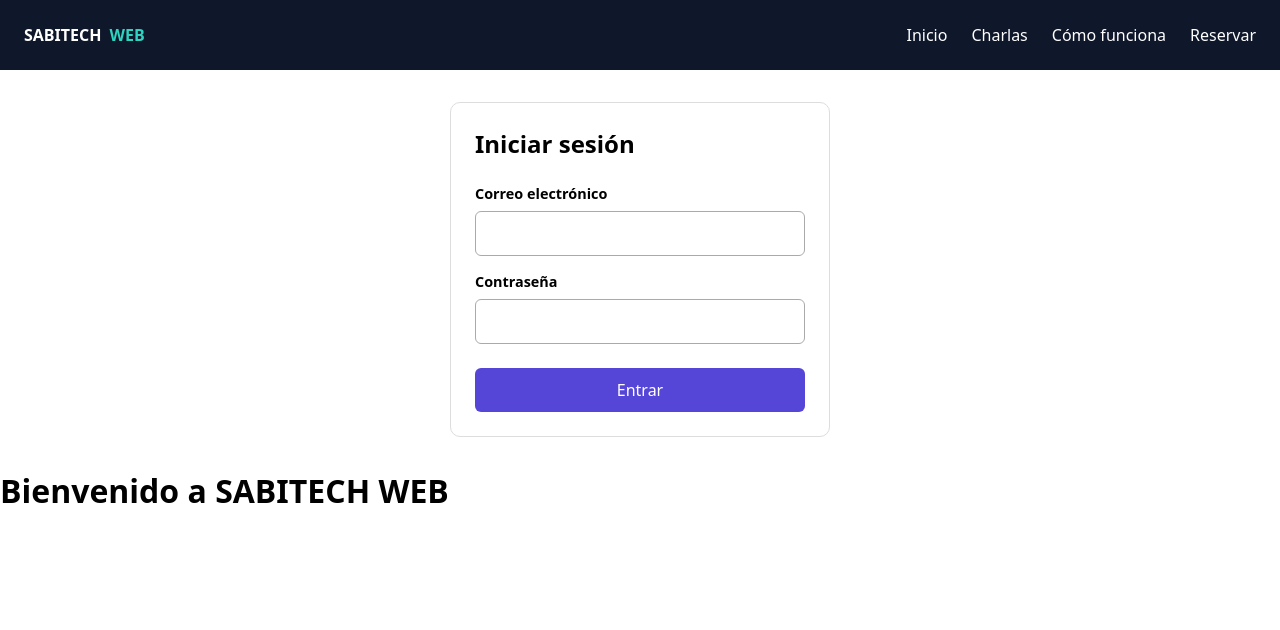
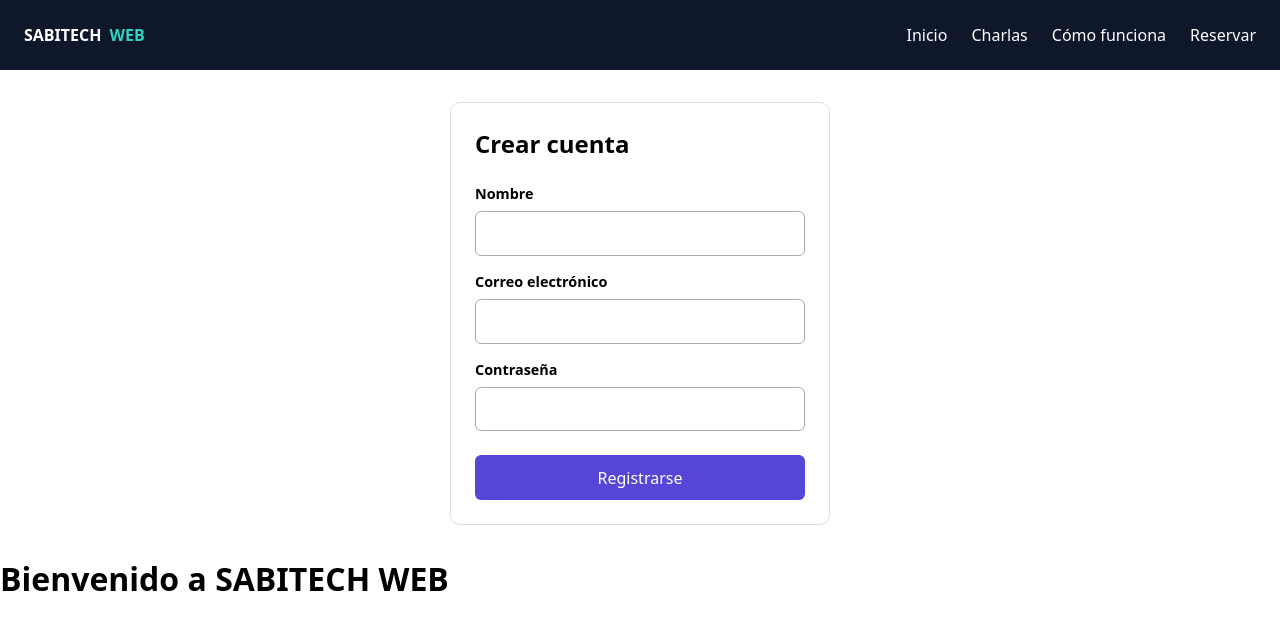
Before and after one commit to PabloGreus/Sabitech, a React app in the folder FrontEnd/: page / in a window 1280 px wide. Shown: the top 630 px of the page. Built offline with nearby package versions, Linux system fonts and the light colour scheme; the HTML template or start-up script is replaced by a standard one.

Commit message:
Se hace la pagina de register y se comprueba su funcionamiento

```diff
--- a/FrontEnd/src/App.jsx
+++ b/FrontEnd/src/App.jsx
@@ -5,6 +5,8 @@ import Logo from "./components/logo";
 import { ListarCharlasButton } from "./components/ListarCharlas";
 import TalkCard from "./views/Talkcards";
 import LoginView from "./views/LoginView";
+import MainViuw from "./views/MainView";
+import RegisterView from "./views/Registerview";
 
 export default function App() {
   const [logeado, setLogeado] = useState(false);
@@ -27,7 +29,7 @@ export default function App() {
   return (
     <>
       <Header />
-      {logeado ? <MainViuw /> : <LoginView />}
+      {logeado ? <MainViuw /> : <RegisterView />}
       <main>
         <h1 id="inicio">Bienvenido a SABITECH WEB</h1>
       </main>
--- /dev/null
+++ b/FrontEnd/src/views/Registerview.jsx
@@ -0,0 +1,99 @@
+import { useState } from "react";
+import "../css/Login.css"; // Puedes reutilizar o adaptar tus estilos de login
+
+const REGISTER_ENDPOINT = "http://localhost:8080/api/register";
+
+// Props opcional: onSuccess(usuario) se ejecuta cuando el registro es correcto
+export default function Register({ onSuccess }) {
+  const [nombre, setNombre] = useState("");
+  const [correo, setCorreo] = useState("");
+  const [contrasena, setContrasena] = useState("");
+  const [error, setError] = useState("");
+  const [enviando, setEnviando] = useState(false);
+
+  const enviar = async (e) => {
+    e.preventDefault();
+    setError("");
+    setEnviando(true);
+    console.log("Enviando registro:", nombre, correo, contrasena);
+    try {
+      const res = await fetch(REGISTER_ENDPOINT, {
+        method: "POST",
+        headers: {
+          "Content-Type": "application/json",
+          Accept: "application/json",
+        },
+        body: JSON.stringify({ nombre, correo, contraseña: contrasena }),
+      });
+      const data = await res.json().catch(() => ({}));
+      console.log("Respuesta del registro:", res.status, data);
+
+      if (!res.ok) {
+        // 422 = error de validación o correo duplicado · 500 = error del servidor
+        const detalle = data.errors
+          ? Object.values(data.errors).flat().join(" ")
+          : data.message;
+        throw new Error(detalle || `Error ${res.status}`);
+      }
+      console.log("Registro correcto:", data);
+      const usuario = data.user ?? data;
+      localStorage.setItem("user", JSON.stringify(usuario));
+      if (data.token) localStorage.setItem("token", data.token);
+      onSuccess?.(usuario);
+    } catch (err) {
+      setError(
+        err instanceof TypeError
+          ? "No hay conexión con el servidor."
+          : err.message,
+      );
+    } finally {
+      setEnviando(false);
+    }
+  };
+
+  return (
+    <form className="login" onSubmit={enviar}>
+      <h2>Crear cuenta</h2>
+
+      {error && (
+        <p className="login-error" role="alert">
+          {error}
+        </p>
+      )}
+
+      <label htmlFor="nombre">Nombre</label>
+      <input
+        id="nombre"
+        type="text"
+        autoComplete="name"
+        required
+        value={nombre}
+        onChange={(e) => setNombre(e.target.value)}
+      />
+
+      <label htmlFor="correo">Correo electrónico</label>
+      <input
+        id="correo"
+        type="email"
+        autoComplete="email"
+        required
+        value={correo}
+        onChange={(e) => setCorreo(e.target.value)}
+      />
+
+      <label htmlFor="contrasena">Contraseña</label>
+      <input
+        id="contrasena"
+        type="password"
+        autoComplete="new-password"
+        required
+        value={contrasena}
+        onChange={(e) => setContrasena(e.target.value)}
+      />
+
+      <button type="submit" disabled={enviando}>
+        {enviando ? "Registrando…" : "Registrarse"}
+      </button>
+    </form>
+  );
+}
```
